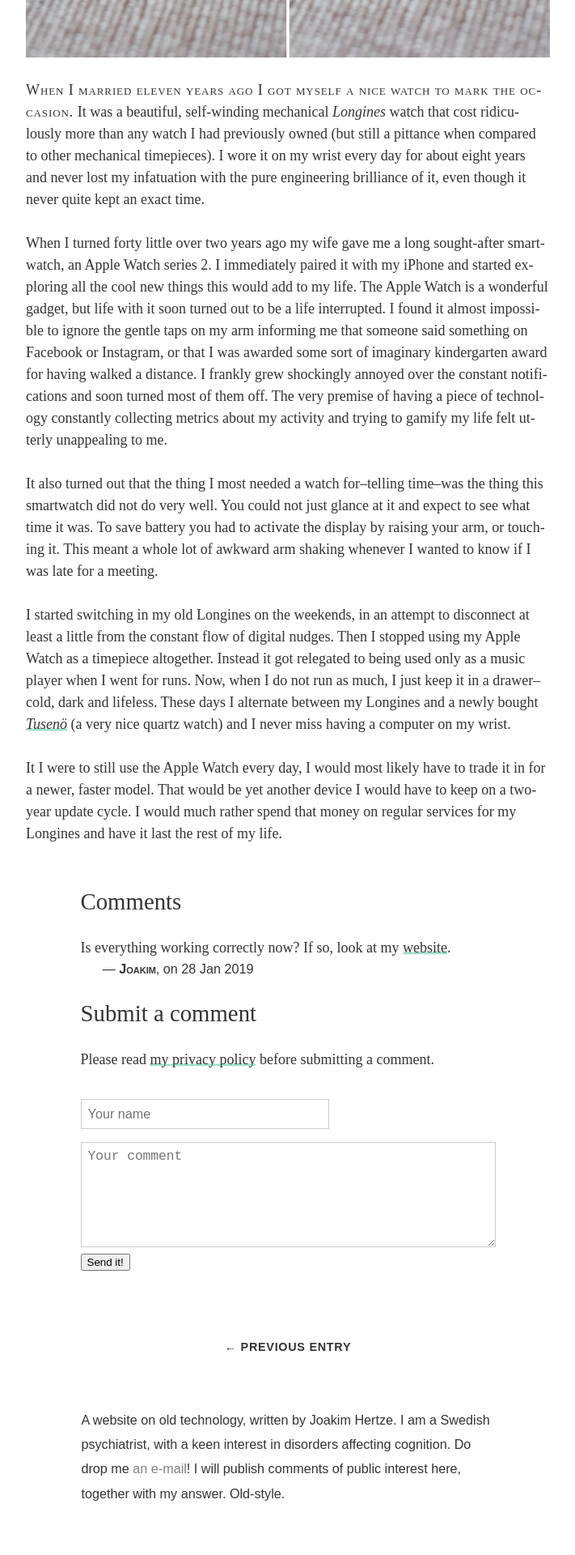
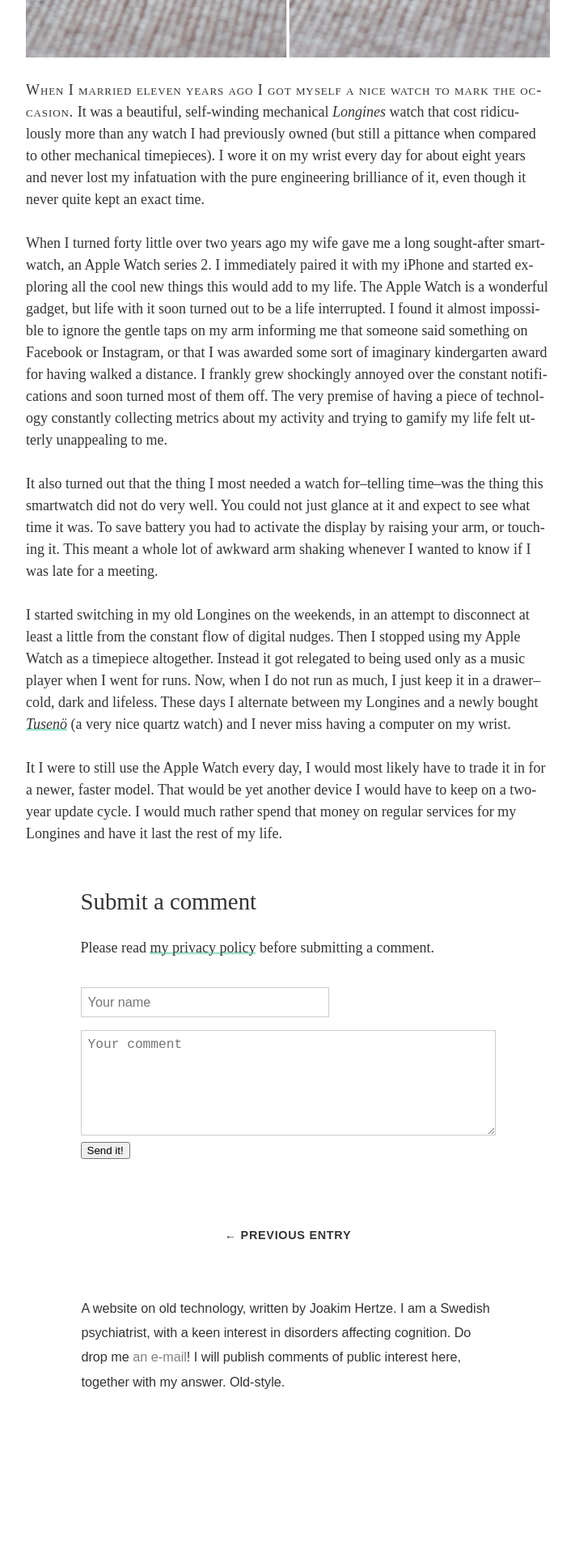
Before and after one commit to hertze/hertze.github.io, a Jekyll site: the page built from _posts/2019-01-24-keeping-time.md, in a window 1280 px wide. Shown: the part 672-2592 px from the top of the page at 81% size, without its empty margins (284-995 px from the left). Built offline with Jekyll 4.4.1, drawn with Linux system fonts in a browser that asks for light colours; some web fonts are replaced; after the commit the page ends 2454 px from its top, so only the background shows below that.

Commit message:
removed dummy comment.

```diff
--- a/_data/comments/keeping-time/entry1548661800118.yml
+++ /dev/null
@@ -1,7 +0,0 @@
-_id: 501d7d90-22d1-11e9-808b-fd0d1717b800
-name: Joakim
-email: ''
-message: >-
-  Is everything working correctly now? If so, look at my
-  [website](http://hertze.com).
-date: 1548661800
--- a/assets/main.css
+++ b/assets/main.css
@@ -197,6 +197,7 @@ footer p a, article .comment-count a {
 
 .comment-list {
 	list-style-type: none;
+	margin: 1.5em 0 3em 0;
 }
 
 #comments form {
```
